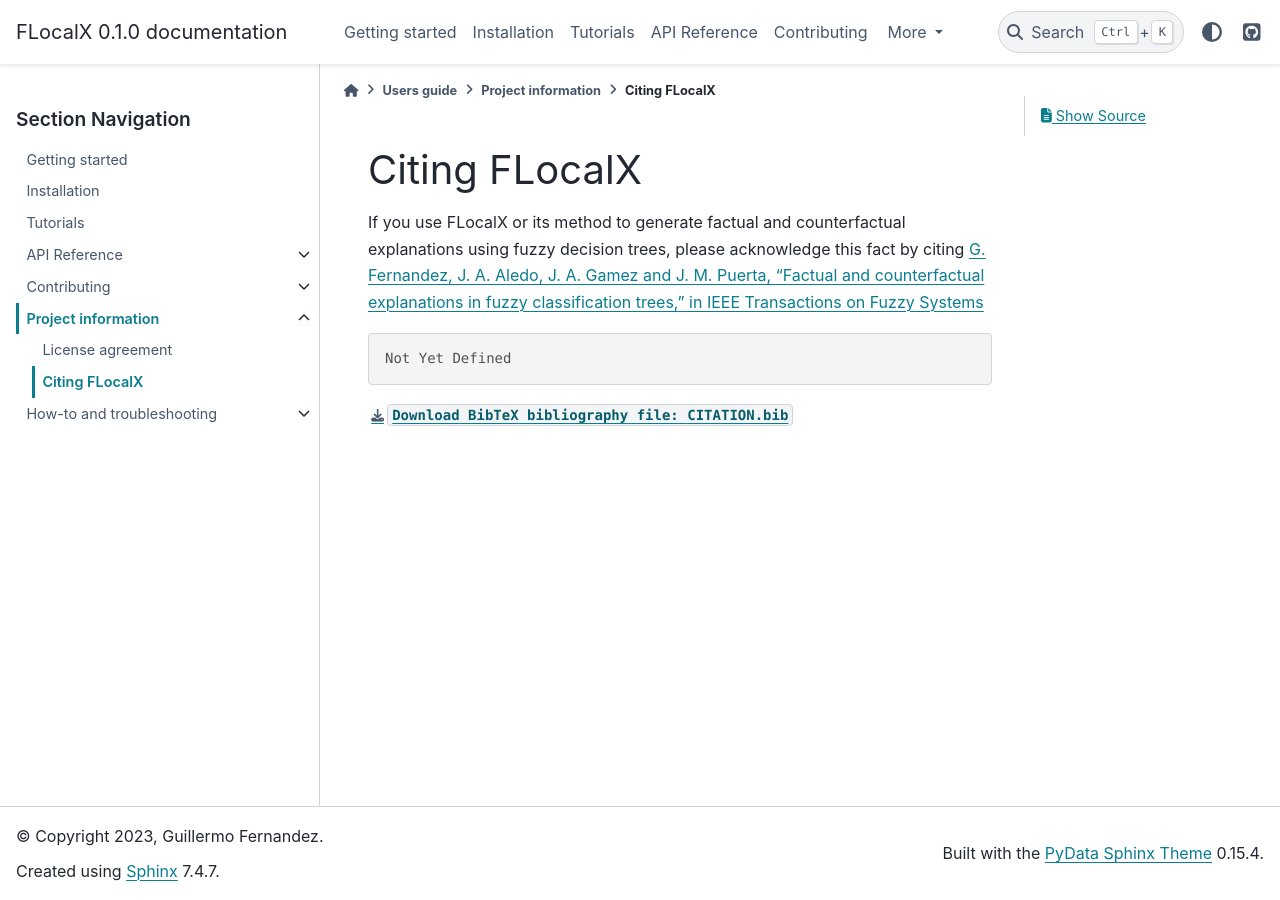
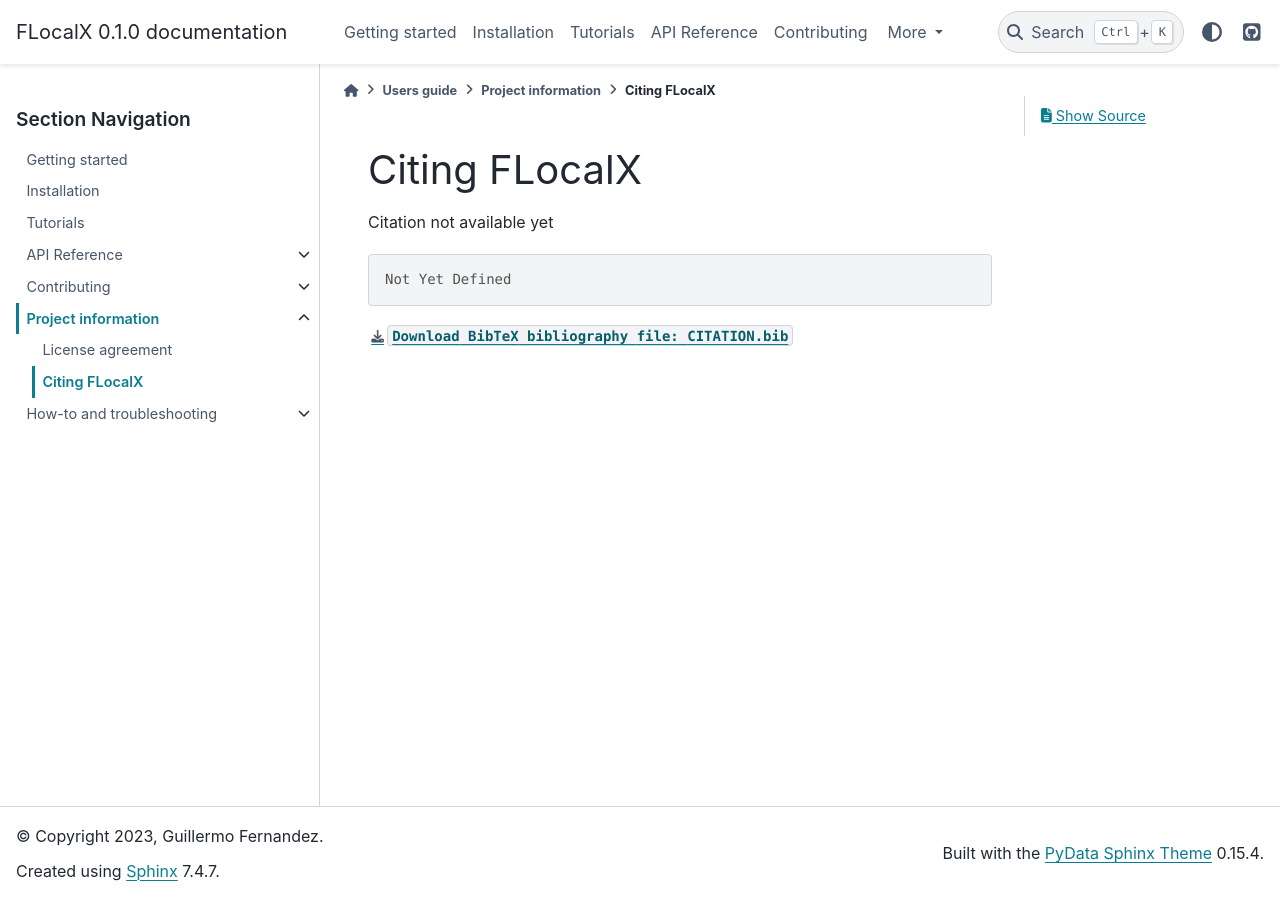
Before and after one commit to Kaysera/flocalx, a Sphinx documentation site: the page built from docs/source/users/project/citing.rst, in a window 1280 px wide. Built offline with Sphinx 7.4.7 and the PyData theme 0.15.4, drawn with Linux system fonts in a browser that asks for light colours.

Commit message:
Changed citing docs

```diff
--- a/docs/source/users/project/citing.rst
+++ b/docs/source/users/project/citing.rst
@@ -3,11 +3,7 @@
 Citing FLocalX
 =================
 
-If you use FLocalX or its method to generate factual and counterfactual explanations
-using fuzzy decision trees, please acknowledge this fact by citing `G. Fernandez,
-J. A. Aledo, J. A. Gamez and J. M. Puerta, "Factual and counterfactual explanations in
-fuzzy classification trees," in IEEE Transactions on Fuzzy Systems
-<https://doi.org/10.1109/TFUZZ.2022.3179582>`_
+Citation not available yet
 
 .. literalinclude:: ../../../../CITATION.bib
    :language: bibtex
```
